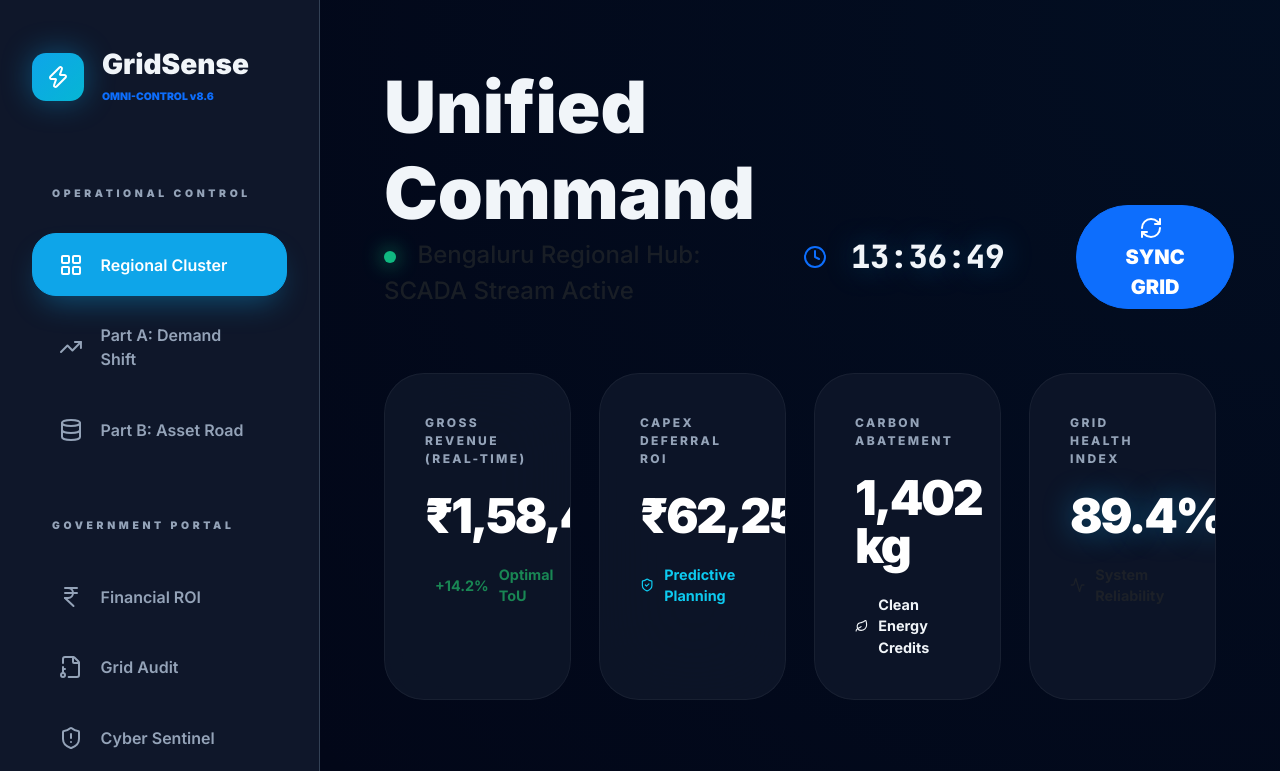
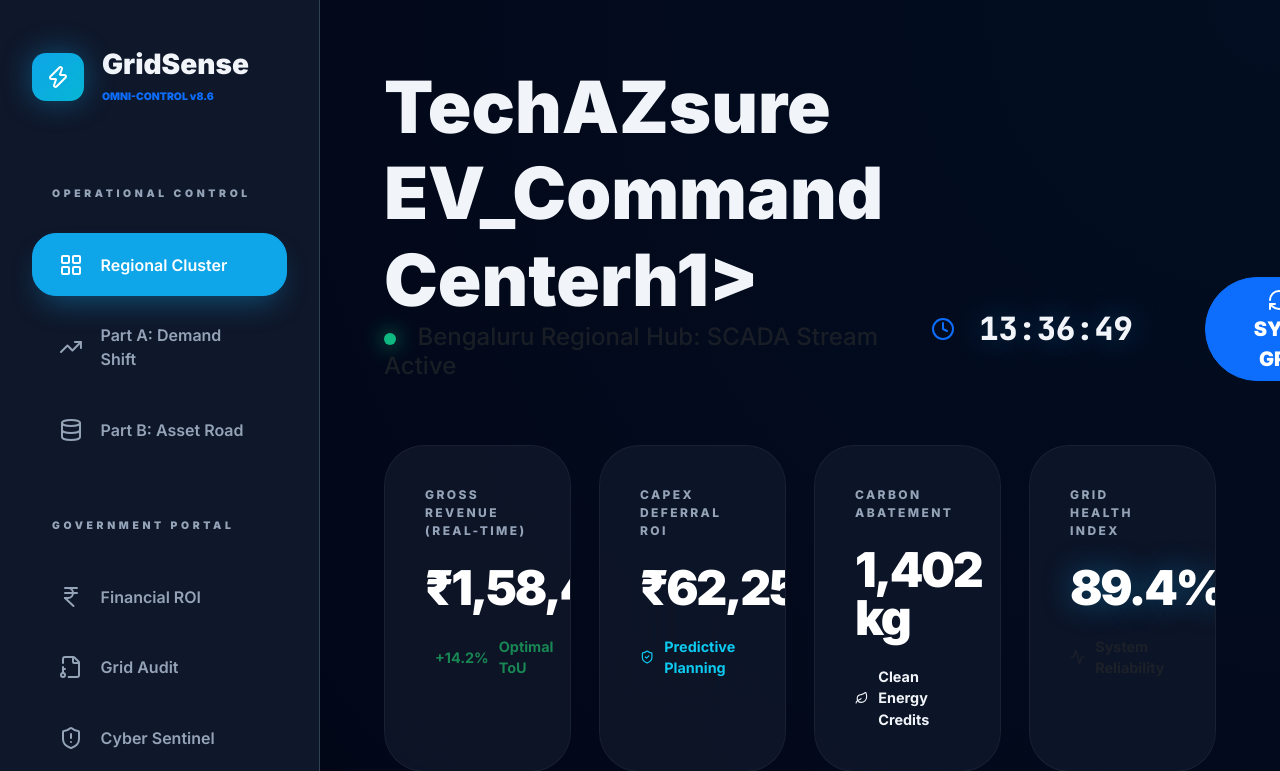
Before and after one commit to Shaik-Althaf-Techazsure/EV_Optimization, a Flask app: page / in a window 1280 px wide. Shown: the top 771 px of the page. Run offline with Flask 3, Linux system fonts and the light colour scheme; data that the repository does not hold is empty.

Commit message:
Update index.html

```diff
--- a/templates/index.html
+++ b/templates/index.html
@@ -215,7 +215,7 @@
     <main class="viewport">
         <header class="d-flex justify-content-between align-items-end mb-5 pb-3">
             <div>
-                <h1 class="fw-black display-2 m-0 tracking-tighter">Unified Command</h1>
+                <h1 class="fw-black display-2 m-0 tracking-tighter">TechAZsure EV_Command Centerh1>
                 <p class="text-muted m-0 fs-4 fw-medium"><span id="live-pulse" style="width: 12px; height: 12px; background: var(--tz-success); display: inline-block; border-radius: 50%; margin-right: 15px; box-shadow: 0 0 20px var(--tz-success);"></span> Bengaluru Regional Hub: SCADA Stream Active</p>
             </div>
             <div class="d-flex gap-4">
@@ -318,7 +318,7 @@
     let nodeBuffer = [];
 
     const PORTAL_MAP = {
-        'HSR Layout': '/area_dashboard.html',
+        'HSR Layout': '/hsr_layout.html',
         'Whitefield': '/whitefield.html',
         'Indiranagar': '/indiranagar.html',
         'Hebbal': '/hebbal.html',
```
